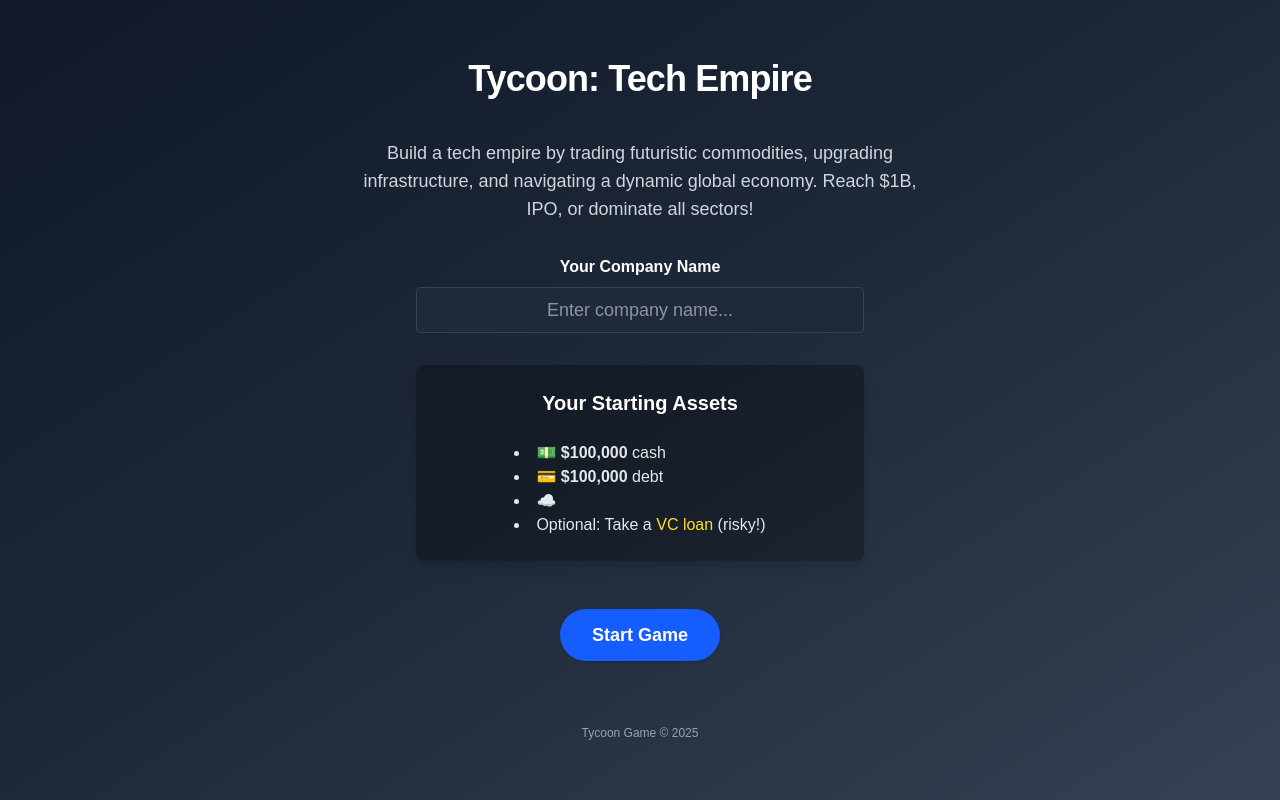
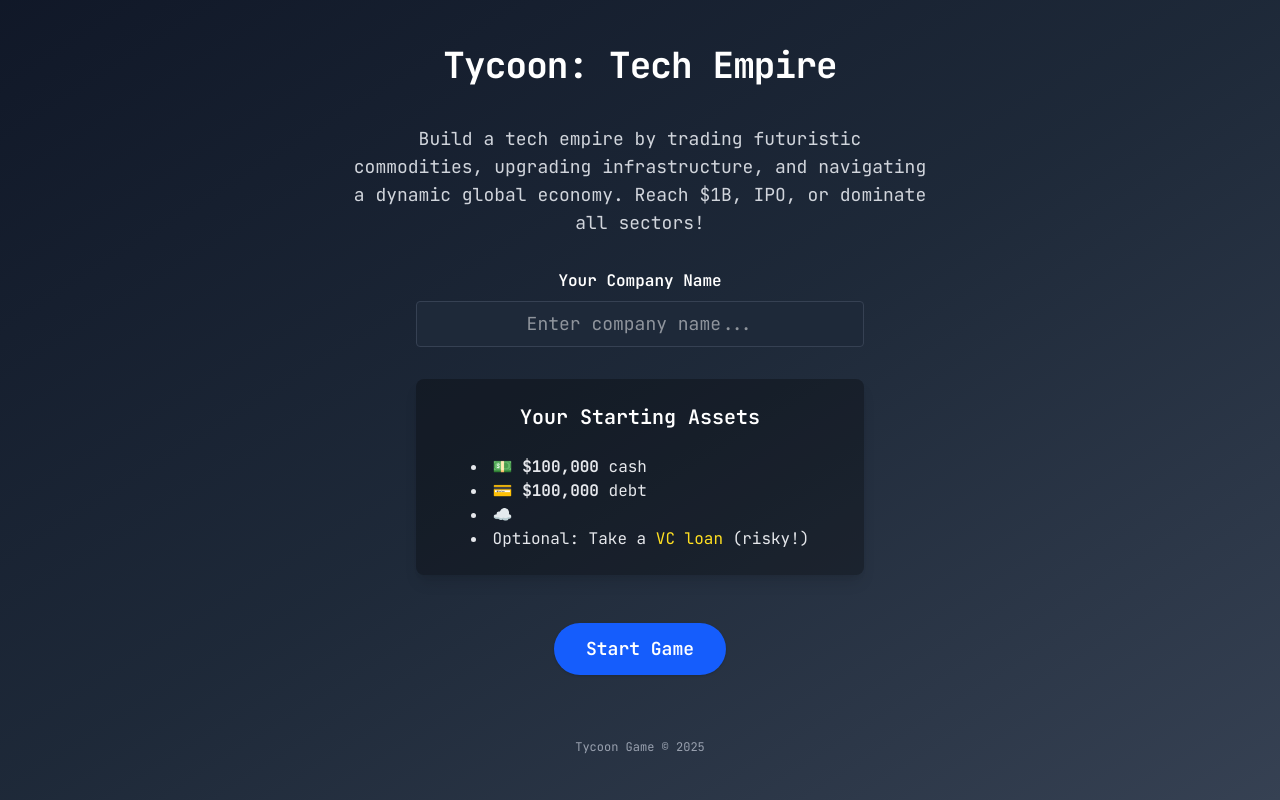
Before and after one commit to lightningbolts/tycoon, a Next.js app: page / in a window 1280 px wide. Built offline with nearby package versions, Linux system fonts and the light colour scheme.

Commit message:
Refactored layout to use JetBrains Mono font and removed unused Geist font imports

```diff
--- a/src/app/layout.tsx
+++ b/src/app/layout.tsx
@@ -1,15 +1,10 @@
 import type { Metadata } from "next";
-import { Geist, Geist_Mono } from "next/font/google";
+import { JetBrains_Mono } from "next/font/google";
 import "./globals.css";
 import { Analytics } from "@vercel/analytics/next"
 
-const geistSans = Geist({
-  variable: "--font-geist-sans",
-  subsets: ["latin"],
-});
-
-const geistMono = Geist_Mono({
-  variable: "--font-geist-mono",
+const jetbrainsMono = JetBrains_Mono({
+  variable: "--font-jetbrains-mono",
   subsets: ["latin"],
 });
 
@@ -24,14 +19,24 @@ export default function RootLayout({
   children: React.ReactNode;
 }>) {
   return (
-    <html lang="en" className={`${geistSans.variable} ${geistMono.variable}`} suppressHydrationWarning={true}>
+    <html lang="en" className={`${jetbrainsMono.variable}`} suppressHydrationWarning={true}>
       <head>
         <link rel="icon" href="/favicon.ico" />
         <Analytics />
+        <style>{`
+          :root {
+            --font-sans: 'JetBrains Mono', 'Menlo', monospace;
+            --font-mono: 'JetBrains Mono', 'Menlo', monospace;
+          }
+          body {
+            font-family: var(--font-sans);
+          }
+          code, pre, .font-mono {
+            font-family: var(--font-mono);
+          }
+        `}</style>
       </head>
-      <body
-        className={`${geistSans.variable} ${geistMono.variable} antialiased`}
-      >
+      <body className="antialiased">
         {children}
       </body>
     </html>
```
